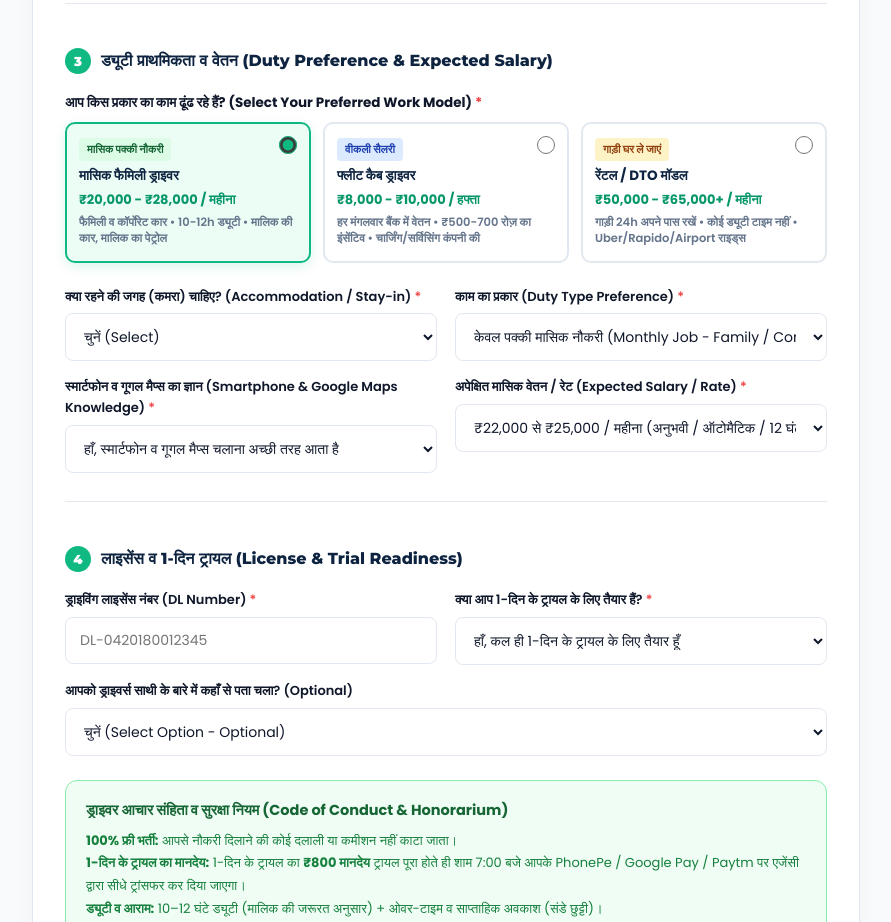
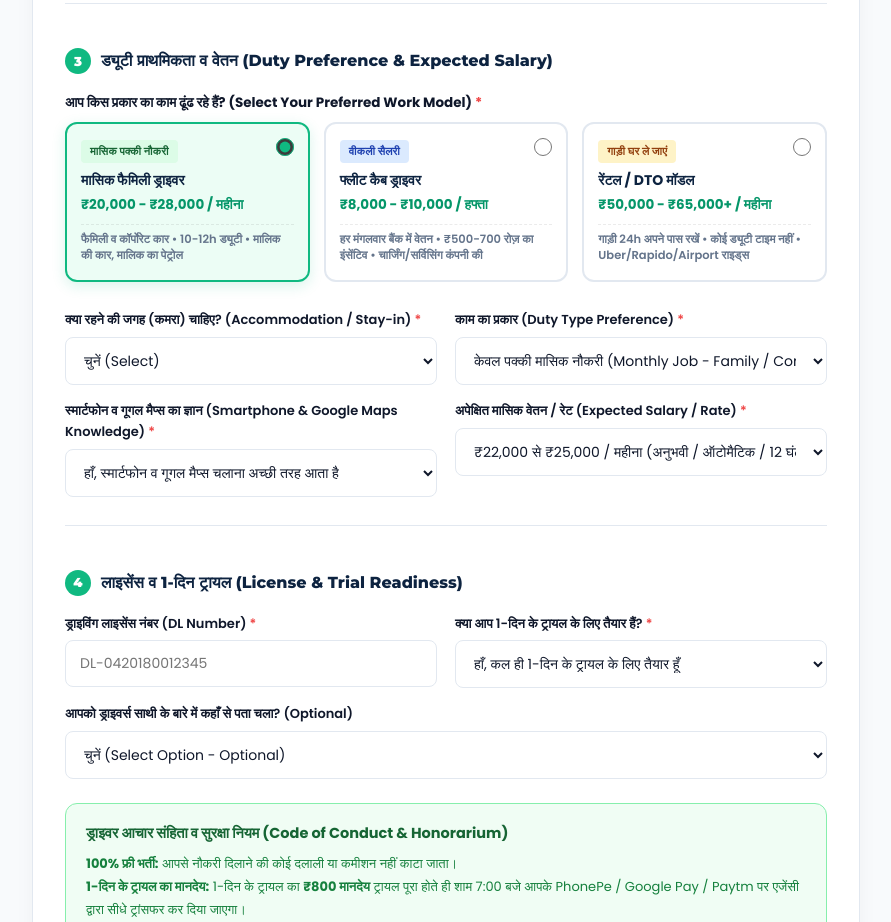
Before and after one commit to heykshitijtripathi-hub/Business, a plain HTML site: page driver-apply.html in a window 1280 px wide. Shown: the part 898-1820 px from the top of the page, without its empty margins (194-1085 px from the left). Drawn offline with Linux system fonts and the light colour scheme.

Commit message:
Fix model cards alignment: match heights, paddings, radio placement and tag margins

```diff
--- a/driver-apply.html
+++ b/driver-apply.html
@@ -273,21 +273,22 @@
   .model-grid {
     display: grid;
     grid-template-columns: repeat(3, 1fr);
-    gap: 12px;
-    margin-bottom: 18px;
+    gap: 14px;
+    margin-bottom: 22px;
   }
   .model-card-label {
     position: relative;
     display: flex;
     flex-direction: column;
-    justify-content: space-between;
-    padding: 14px 12px;
+    justify-content: flex-start;
+    padding: 16px 14px;
     border: 2px solid var(--border);
-    border-radius: 10px;
+    border-radius: 12px;
     background: #fff;
     cursor: pointer;
     transition: all 0.2s ease;
     text-align: left;
+    min-height: 155px;
   }
   .model-card-label:hover {
     border-color: #10B981;
@@ -295,46 +296,52 @@
   }
   .model-card-label input[type="radio"] {
     position: absolute;
-    top: 12px;
-    right: 12px;
+    top: 14px;
+    right: 14px;
     accent-color: #10B981;
     width: 18px;
     height: 18px;
+    cursor: pointer;
+    margin: 0;
   }
   .model-card-label.selected {
     border-color: #10B981;
     background: #ECFDF5;
-    box-shadow: 0 4px 12px rgba(16, 185, 129, 0.15);
+    box-shadow: 0 4px 14px rgba(16, 185, 129, 0.16);
   }
   .model-tag {
     font-size: 11px;
     font-weight: 800;
-    padding: 3px 8px;
+    padding: 3px 9px;
     border-radius: 4px;
     display: inline-block;
-    margin-bottom: 6px;
+    margin-bottom: 8px;
     width: fit-content;
+    letter-spacing: 0.2px;
   }
   .tag-green { background: #DCFCE7; color: #166534; }
   .tag-blue { background: #DBEAFE; color: #1E40AF; }
   .tag-gold { background: #FEF3C7; color: #92400E; }
   .model-title {
-    font-size: 13.5px;
+    font-size: 14px;
     font-weight: 800;
     color: var(--navy);
     line-height: 1.35;
     margin-bottom: 4px;
   }
   .model-payout {
-    font-size: 13px;
-    font-weight: 700;
+    font-size: 13.5px;
+    font-weight: 800;
     color: #059669;
-    margin-bottom: 4px;
+    margin-bottom: 8px;
   }
   .model-desc {
     font-size: 11.5px;
     color: var(--text-muted);
-    line-height: 1.4;
+    line-height: 1.45;
+    margin-top: auto;
+    border-top: 1px dashed rgba(0,0,0,0.08);
+    padding-top: 6px;
   }
 
   .benefits-callout {
@@ -626,31 +633,25 @@
       <div class="model-grid">
         <label class="model-card-label selected" id="card-family">
           <input type="radio" name="Job Model Category" value="Private Family Chauffeur (मासिक फैमिली ड्राइवर)" checked onchange="updateModelSelection()">
-          <div>
           <span class="model-tag tag-green">मासिक पक्की नौकरी</span>
           <div class="model-title">मासिक फैमिली ड्राइवर</div>
           <div class="model-payout">₹20,000 - ₹28,000 / महीना</div>
-          </div>
           <div class="model-desc">फैमिली व कॉर्पोरेट कार • 10-12h ड्यूटी • मालिक की कार, मालिक का पेट्रोल</div>
         </label>
 
         <label class="model-card-label" id="card-fleet">
           <input type="radio" name="Job Model Category" value="Weekly Salary Fleet Driver (वीकली सैलरी फ्लीट ड्राइवर)" onchange="updateModelSelection()">
-          <div>
           <span class="model-tag tag-blue">वीकली सैलरी</span>
           <div class="model-title">फ्लीट कैब ड्राइवर</div>
           <div class="model-payout">₹8,000 - ₹10,000 / हफ्ता</div>
-          </div>
           <div class="model-desc">हर मंगलवार बैंक में वेतन • ₹500-700 रोज़ का इंसेंटिव • चार्जिंग/सर्विसिंग कंपनी की</div>
         </label>
 
         <label class="model-card-label" id="card-rental">
           <input type="radio" name="Job Model Category" value="Car Rental / Own Duty (गाड़ी घर ले जाने वाला रेंटल मॉडल)" onchange="updateModelSelection()">
-          <div>
           <span class="model-tag tag-gold">गाड़ी घर ले जाएं</span>
           <div class="model-title">रेंटल / DTO मॉडल</div>
           <div class="model-payout">₹50,000 - ₹65,000+ / महीना</div>
-          </div>
           <div class="model-desc">गाड़ी 24h अपने पास रखें • कोई ड्यूटी टाइम नहीं • Uber/Rapido/Airport राइड्स</div>
         </label>
       </div>
```
Lines whose indentation alone changed are shown as unchanged.
